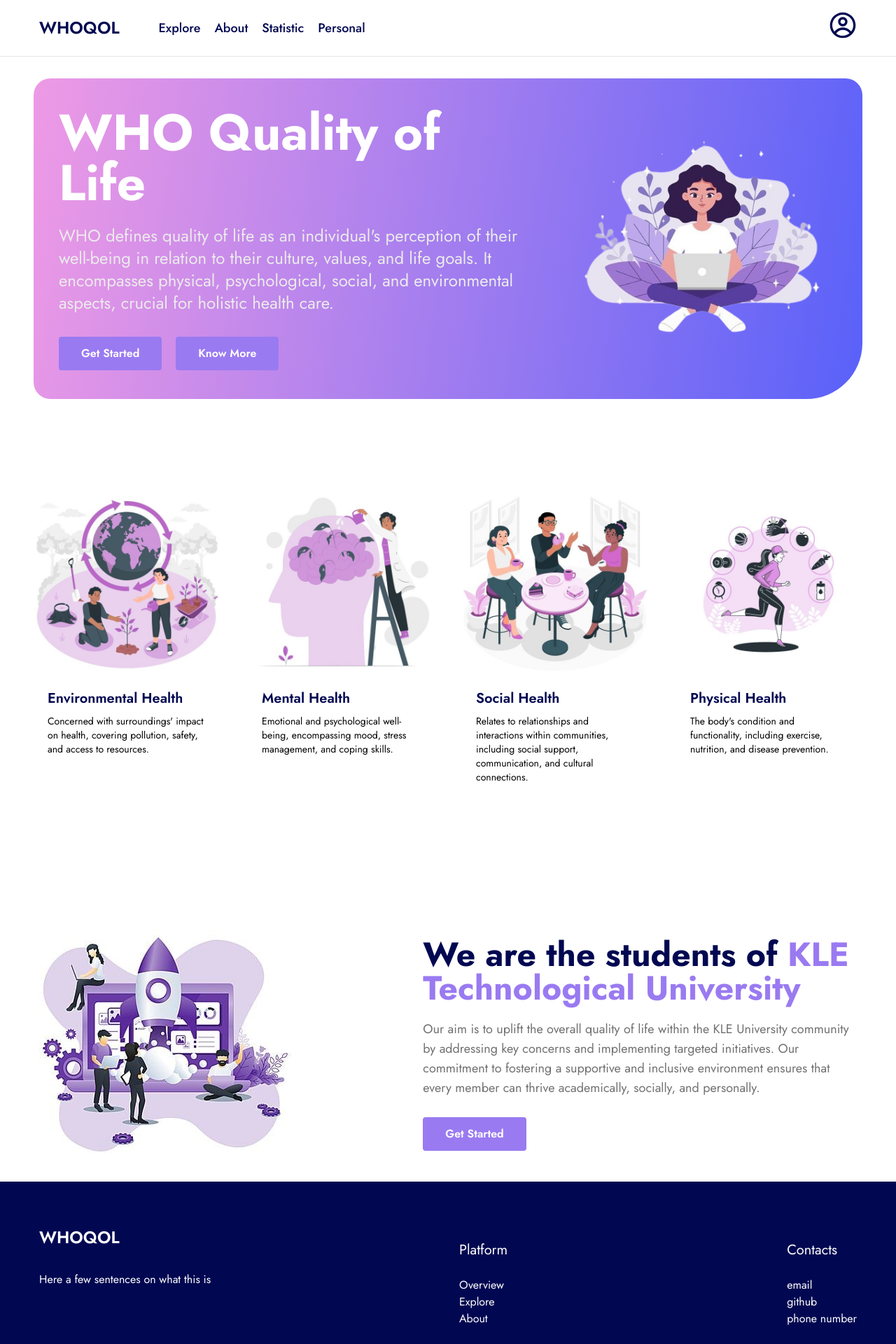
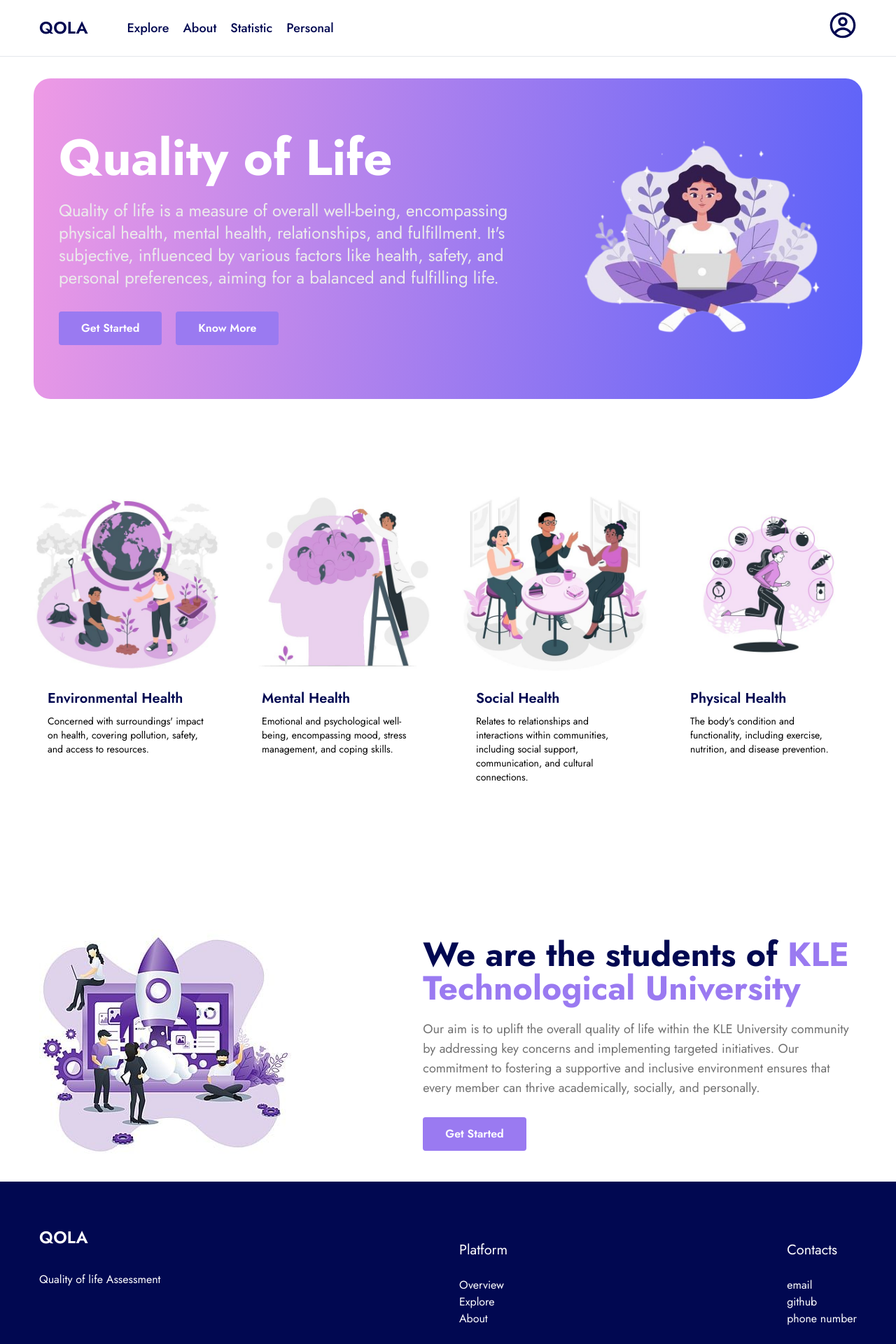
Before and after one commit to PragatiDBhat/Quality-Of-Life-Assessment, a React (Vite) app in the folder frontend/: page /postlogin in a window 1280 px wide. Shown: the top 1920 px of the page at 70% size. Built offline with nearby package versions, Linux system fonts and the light colour scheme.

Commit message:
changed  whoqol to qol

```diff
--- a/frontend/src/components/Home.jsx
+++ b/frontend/src/components/Home.jsx
@@ -9,7 +9,7 @@ export const Home = () => {
     <>
     <Navbar />
     <div className='md:px-12 p-4 max-w-screen-2xl mx-auto mt-24' id='home'>
-           <Banner background={background} heading={"WHO Quality of Life"} subheading={"WHO defines quality of life as an individual's perception of their well-being in relation to their culture, values, and life goals. It encompasses physical, psychological, social, and environmental aspects, crucial for holistic health care."}
+           <Banner background={background} heading={"Quality of Life"} subheading={"Quality of life is a measure of overall well-being, encompassing physical health, mental health, relationships, and fulfillment. It's subjective, influenced by various factors like health, safety, and personal preferences, aiming for a balanced and fulfilling life."}
            btn1={"Get Started"} btn2={"Know More"} link1={"/select"} link2={"/select"}/>
     </div>
     <Explore/>
--- a/frontend/src/components/HomePage.jsx
+++ b/frontend/src/components/HomePage.jsx
@@ -9,7 +9,7 @@ const HomePage = () => {
     <>
     <Navbar2 />
     <div className='md:px-12 p-4 max-w-screen-2xl mx-auto mt-24' id='home'>
-           <Banner background={background} heading={"WHO Quality of Life"} subheading={"WHO defines quality of life as an individual's perception of their well-being in relation to their culture, values, and life goals. It encompasses physical, psychological, social, and environmental aspects, crucial for holistic health care."}
+           <Banner background={background} heading={"Quality of Life"} subheading={"Quality of life is a measure of overall well-being, encompassing physical health, mental health, relationships, and fulfillment. It's subjective, influenced by various factors like health, safety, and personal preferences, aiming for a balanced and fulfilling life."}
            btn1={"Get Started"} btn2={"Know More"} link1={"quiz"} link2={"explore"}/>
     </div>
     <Explore/>
--- a/frontend/src/components/Navbar.jsx
+++ b/frontend/src/components/Navbar.jsx
@@ -29,7 +29,7 @@ export const Navbar = () => {
             <nav className='bg-white md:px-14 p-4 max-w-screen-2xl border-b mx-auto text-primary fixed top-0 right-0 left-0'>
                 <div className='text-lg container mx-auto flex justify-between items-center font-medium'>
                     <div className='flex items-center space-x-14'>
-                        <a href="/" className='text-2xl font-semibold flex items-center space-x-3 text-primary'>WHOQOL</a>
+                        <a href="/" className='text-2xl font-semibold flex items-center space-x-3 text-primary'>QOLA</a>
                         <ul className='md:flex space-x-12 hidden'>
                             {navItems.map(({ link, path }) => <Link key={link} to={path} className='block hover:text-gray-300 cursor-pointer'>{link}</Link>)}
                         </ul>
--- a/frontend/src/components/Navbar2.jsx
+++ b/frontend/src/components/Navbar2.jsx
@@ -96,7 +96,7 @@ export const Navbar2 = () => {
             <nav className='bg-white md:px-14 p-4 max-w-screen-2xl border-b mx-auto text-primary fixed top-0 right-0 left-0'>
                 <div className='text-lg container mx-auto flex justify-between items-center font-medium'>
                     <div className='flex items-center space-x-14'>
-                        <Link to="" className='text-2xl font-semibold flex items-center space-x-3 text-primary'>WHOQOL</Link>
+                        <Link to="" className='text-2xl font-semibold flex items-center space-x-3 text-primary'>QOLA</Link>
                         <ul className='md:flex space-x-5 hidden'>
                             <li>
                                 <Link to="explore" className='block hover:text-gray-300 cursor-pointer'>Explore</Link>
--- a/frontend/src/shared/Footer.jsx
+++ b/frontend/src/shared/Footer.jsx
@@ -6,8 +6,8 @@ export const Footer = () => {
     <div className='bg-[#010851] md:px-14 p-4 max-w-screen-2xl mx-auto text-white '>
       <div className='my-12 flex flex-col md:flex-row gap-8'>
         <div className='md:w-1/2 space-y-8'>
-          <a href='/' className='text-2xl font-semibold flex items-center space-x-3 text-primary '><span className='text-white'>WHOQOL</span></a>
-          <p className='md:w-1/2'>Here a few sentences on what this is</p>
+          <a href='/' className='text-2xl font-semibold flex items-center space-x-3 text-primary '><span className='text-white'>QOLA</span></a>
+          <p className='md:w-1/2'>Quality of life Assessment</p>
         </div>
         <div className='md:w-1/2 flex flex-col md:flex-row flex-wrap justify-between gap-8 items-start'>
           <div className='space-y-6 mt-5'>
```
